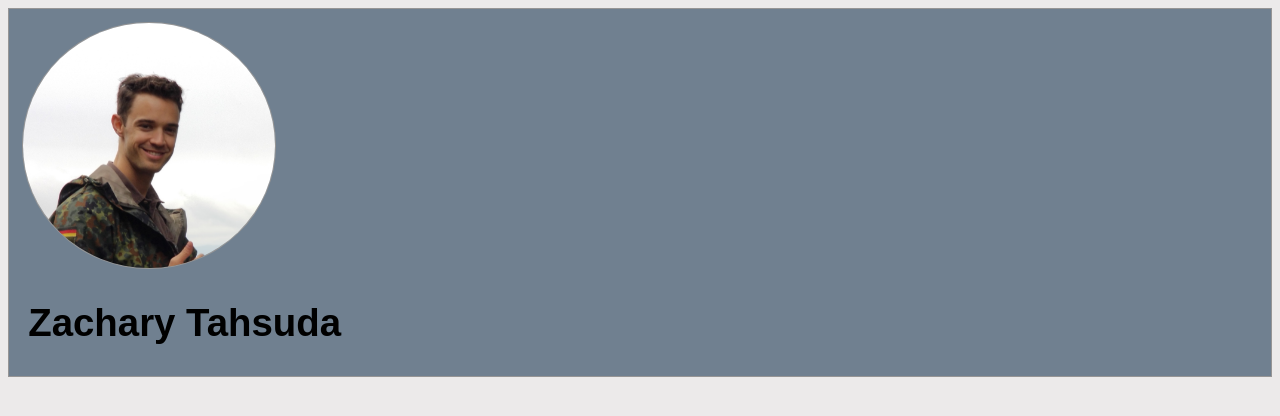
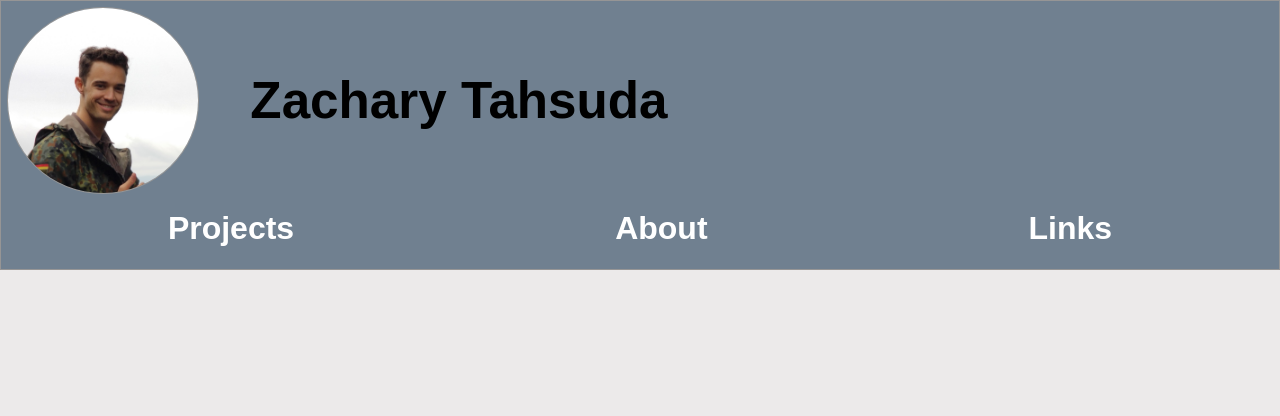
Before and after one commit to Zachar13y/BCP2-portfolio, a plain HTML site: page html/project.html in a window 1280 px wide. Drawn offline with Linux system fonts and the light colour scheme; a web font is replaced by a local one.

Commit message:
Made progress appending projects, added header functionality to projects page.

```diff
--- a/css/base.css
+++ b/css/base.css
@@ -1,61 +1,69 @@
-#wrapper {
+/* #wrapper {
     display: inline;
 }
-
-body {
+ */
+ body {
     background-color: rgb(236, 234, 234);
     font-size: .8em;
+    margin: 0;
 }
 
-.header {
+header {
     background-color: slategray;
     border: solid rgb(150, 149, 149) 1px;
     font-family: 'ranga', sans-serif;
-    font-size: 2em;
     overflow: hidden;
+    display: flex;
+    justify-content: space-between;
+    align-items: center;
+    flex-wrap: wrap;
+    padding: 0.5em;
+}
+
+header h2 {
+  margin: 0;
 }
 
 .mugshot {
-    width: 20%;
-    height: auto;
-    position: relative;
+    width: 15%;
     border: solid rgb(150, 149, 149) 1px;
     border-radius: 100%;
-    margin-top: .5em;
-    margin-left: .5em;
-    margin-bottom: 1em;
 }
 
 .mugshot:active {
     opacity: .5;
 }
 
-.hamburger {
-    float: right;
-    margin-top: .5em;
-    margin-right: .5em;
-}
-
 .bars {
     border: solid rgb(150, 149, 149) 1px;
-    width: 2em;
-    height: .2em;
+    width: 2.5em;
+    height: .3em;
     background-color: black;
-    margin: .3em;
+    margin: .3em 0;
 }
 
 
 .nav-drop {
-    margin-right: 1em;
-    float: right;
-    display: none;
-    text-align-last: left;
-    font-size: 2em;
+    font-size: 2.5em;
+    width: 100%;
+    max-height: 0;
+    overflow: hidden;
+    transition: all 0.5s;
 }
 
-.name {
-    margin-top: 0;
-    margin-left: .5em;
+.nav-drop a {
+  text-decoration: none;
+  margin: 1em 0;
+  border-bottom: 1px solid white;
+  display: block;
+  color: white;
+  font-weight: bold;
+  margin: 0 -8px;
+  padding: 0.5em 0 0.5em 8px;
+}
+
+.nav-drop.show {
+  max-height: 15em;
 }
 
 @media only screen and (min-width: 700px) {
@@ -63,6 +71,27 @@ body {
         display: none;
     }
 
+    header {
+      justify-content: flex-start;
+    }
+
+    header h2 {
+      font-size: 4em;
+      margin-left: 1em;
+    }
+
+    .nav-drop {
+      max-height: 15em;
+      display: flex;
+      justify-content: space-around;
+    }
+
+    .nav-drop a {
+      margin: 0;
+      padding: 0.5em 0;
+      border: none;
+    }
+
     /* .bars {
         width: 22%;
         height: auto;
--- a/css/home.css
+++ b/css/home.css
@@ -1,60 +1,19 @@
 /* #element { margin: 0; padding: 0; font-size: 100%; line-height: 1; } */
-
-
-.mugshot {
-    width: 18%;
-    height: auto;
-    position: relative;
-    border: solid rgb(150, 149, 149) 1px;
-    border-radius: 100%;
-    margin-top: 1.2em;
-    margin-left: 1.2em;
-    margin-bottom: 1em;
-}
-
-.mugshot:active {
-    opacity: .5;
-}
-
-.hamburger {
-    float: right;
-    margin-top: 1em;
-    margin-right: 1em;
-}
-
-.bars {
-    border: solid rgb(150, 149, 149) 1px;
-    width: 2.9em;
-    height: .5em;
-    background-color: black;
-    margin: .2em;
-}
-
-
-.nav-drop {
-    margin-right: 1em;
-    float: right;
-    display: none;
-    text-align-last: left;
-    font-size: 2em;
-}
 
 .projects {
     display: flex;
     margin: 1em;
-    padding: 3em;
+    padding: 2em 0;
     border-top: solid .8px;
-    justify-content: space-between;
+    justify-content: space-around;
+    align-items: flex-start;
     /* overflow: hidden; */
 }
 
 .project-pic {
-    width: 22%;
-    height: 22%;
-    position: relative;
+    width: 20%;
     border: solid 2px gray;
     border-radius: 10%;
-    margin: 1em;
 }
 
 .project-pic:hover {
--- a/html/project.html
+++ b/html/project.html
@@ -8,32 +8,47 @@
     <link rel="stylesheet" type="text/css" href="/css/project.css">
 </head>
 <body>
-    <div id="wrapper">
-        <header class="header">
-            <div id="top">
+    <header>
         <img class="mugshot" src=/assets/icon-pic.jpg>
+        <h2>Zachary Tahsuda</h2>
         <div class="hamburger">
             <div class="bars"></div>
             <div class="bars"></div>
             <div class="bars"></div>
         </div>
-                <h2 class="name">Zachary Tahsuda</h2>
         <nav class="nav-drop">
-                    <li class="drop-link" id="code"><a href="\index.html">Projects</a></li>
-                    <hr>
-                    <li class="drop-link" href="\index.html">About</li>
-                    <hr>
-                    <li class="drop-link" href="\index.html">links</li>
+            <a href="\index.html">Projects</a>
+            <a href="\index.html">About</a>
+            <a href="\index.html">Links</a>
         </nav>
-            </div>
       </header>
+
         <section id="project-box">
 
         </section>
-    </div>
+
+    <script type="text/javascript" src="/js/jquery-3.3.1.min.js"></script>
     <script type="text/javascript" src="/js/projectData.js"></script>
     <script type="text/javascript" src="/js/main.js"></script>
-    <script type="text/javascript" src="/js/jquery-3.3.1.min.js"></script>
     <script type="text/javascript" src="/js/app.js"></script>
 </body>
 </html>
+
+
+<!-- <!DOCTYPE html>
+<html lang="en">
+<head>
+    <title>Document</title>
+</head>
+<body>
+    <h1>Form example</h1>
+    <form>
+        First Name<input type="text" name="Name" id="">
+        <input type="submit" value="Add">
+        <label for="BCPrep">Bootcamp Prep</label>
+        <textarea id="codeExample">
+
+        </textarea>
+    </form>
+</body>
+</html> -->
--- a/js/app.js
+++ b/js/app.js
@@ -4,24 +4,7 @@ var hamburger = document.querySelector('.hamburger');
 var fullMenu = document.querySelector('.nav-drop');
 
 function dropDown() {
-    if (hamburger.style.display === 'block') {
-            hamburger.style.display = 'none';
-            fullMenu.style.display = 'block';
-    }
-    else {
-        hamburger.style.display = 'block';
-        fullMenu.style.display = 'none';
-    }
+  $('.nav-drop').toggleClass('show');
 };
 
-window.addEventListener('click', function(){
-    fullMenu.style.display === 'none';
-});
 hamburger.addEventListener('click', dropDown);
-
-
-// var width = $(window).width() - 25;
-// $("i").width(width);
-
-// console.log(width);
-// console.log();
--- a/js/main.js
+++ b/js/main.js
@@ -2,30 +2,32 @@
 
 var projects = [];
 
-function Project(title, icon, description, screenshots) {
-    this.title = title;
-    this.icon = icon;
-    this.description = description;
-    this.screenshots = screenshots;
+//raw dataObj
+function Project(rawObjData) {
+    this.title = rawObjData.title;
+    this.icon = rawObjData.icon;
+    this.description = rawObjData.description;
+    this.screenshots = rawObjData.screenshots;
 
-    projects.push(new Project(rawObjData));
 }
+projects.push(new Project(rawObjData));
 console.log(projects);
 
 // ask if this is the ideal location for this code
 
+//Prototype
 function buildProjects() {
 
-    for(var projectsIndex = 0; projectsIndex < projects.length; projectsIndex++) {
+    for(var projectsIndex = 0; projectsIndex < projectsIndex.length; projectsIndex++) {
         var content = document.getElementById('project-box');
         var item = document.createElement('div');
         item.setAttribute('class', 'one-project');
         var name = document.createElement('h3');
-        name.innerText= projects[i].title;
+        name.innerText= projects[projectsIndex].title;
         var projectIcon = document.createElement('img');
-        projectIcon.setAttribute('src', projects[i].icon);
+        projectIcon.setAttribute('src', projects[projectsIndex].icon);
         var about = document.createElement('p');
-        about.innerText = projects[i].description;
+        about.innerText = projects[projectsIndex].description;
         item.appendChild(name);
         item.appendChild(projectIcon);
         item.appendChild(about);
@@ -33,7 +35,7 @@ function buildProjects() {
     }
 }
 window.addEventListener('load', buildProjects);
-console.log(buildProjects);
+// console.log(buildProjects);
 
 
 
```
Also changed, not shown: index.html (+6 -11 lines), js/projectData.js (+15 -1 lines), assets/profile-salmon.jpg. Lines whose indentation alone changed are shown as unchanged.
